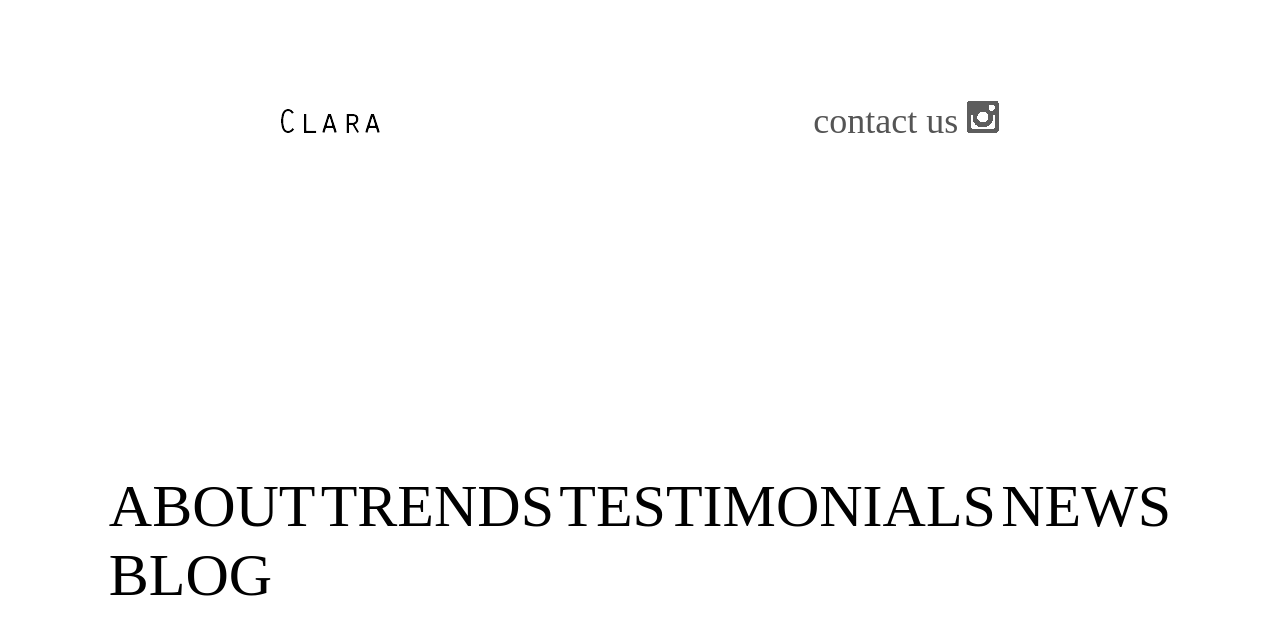
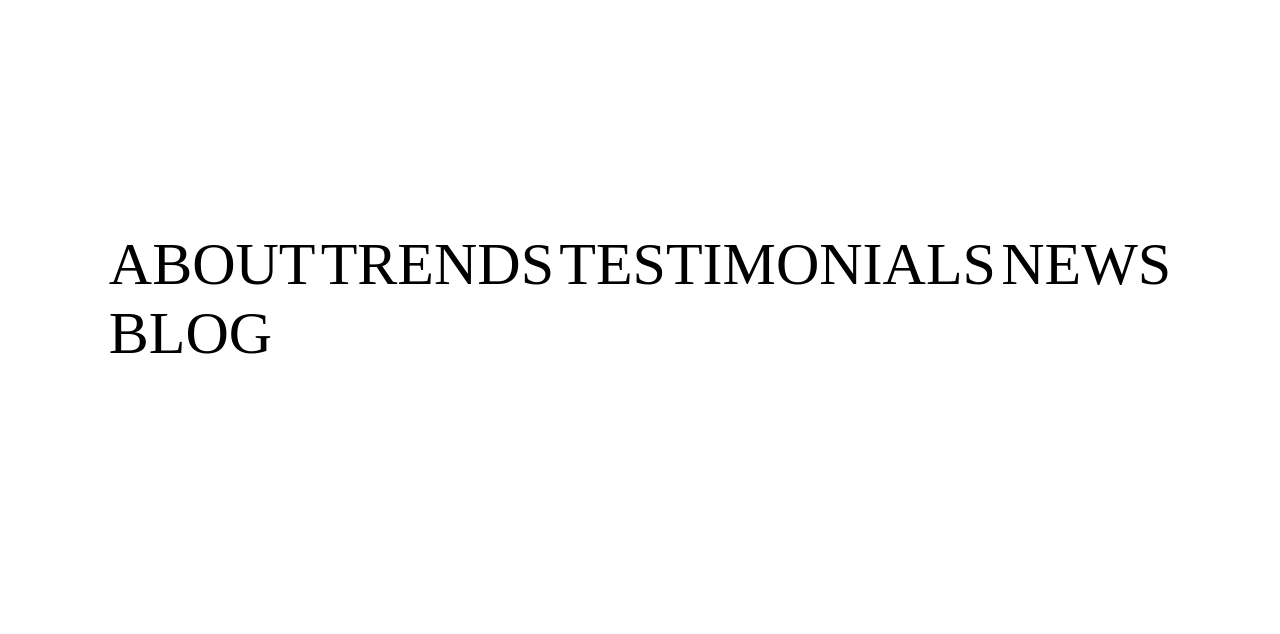
Before and after one commit to paul94lee/project, a plain HTML site: page index.html in a window 1280 px wide. Drawn offline with Linux system fonts and the light colour scheme.

Commit message:
header deleted

```diff
--- a/index.html
+++ b/index.html
@@ -8,12 +8,7 @@
 </head>
 
 <body>
-    <header class="f_center">
-        <img src="img/clara_logo.png">
-        <a href="#">contact us
-            <img src="img/insta%20icon.png" alt="">
-        </a>
-    </header>
+
     <main>
 
         <div class="front_nav">
```
